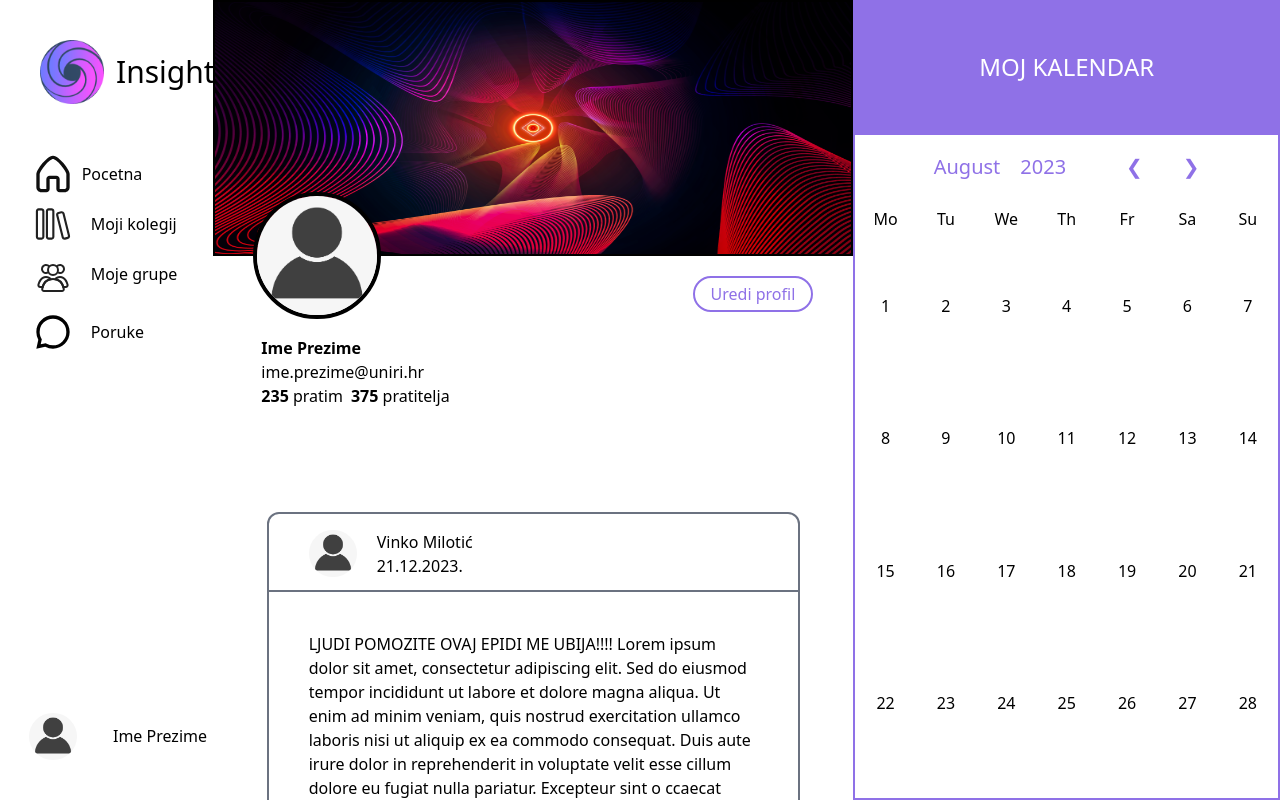
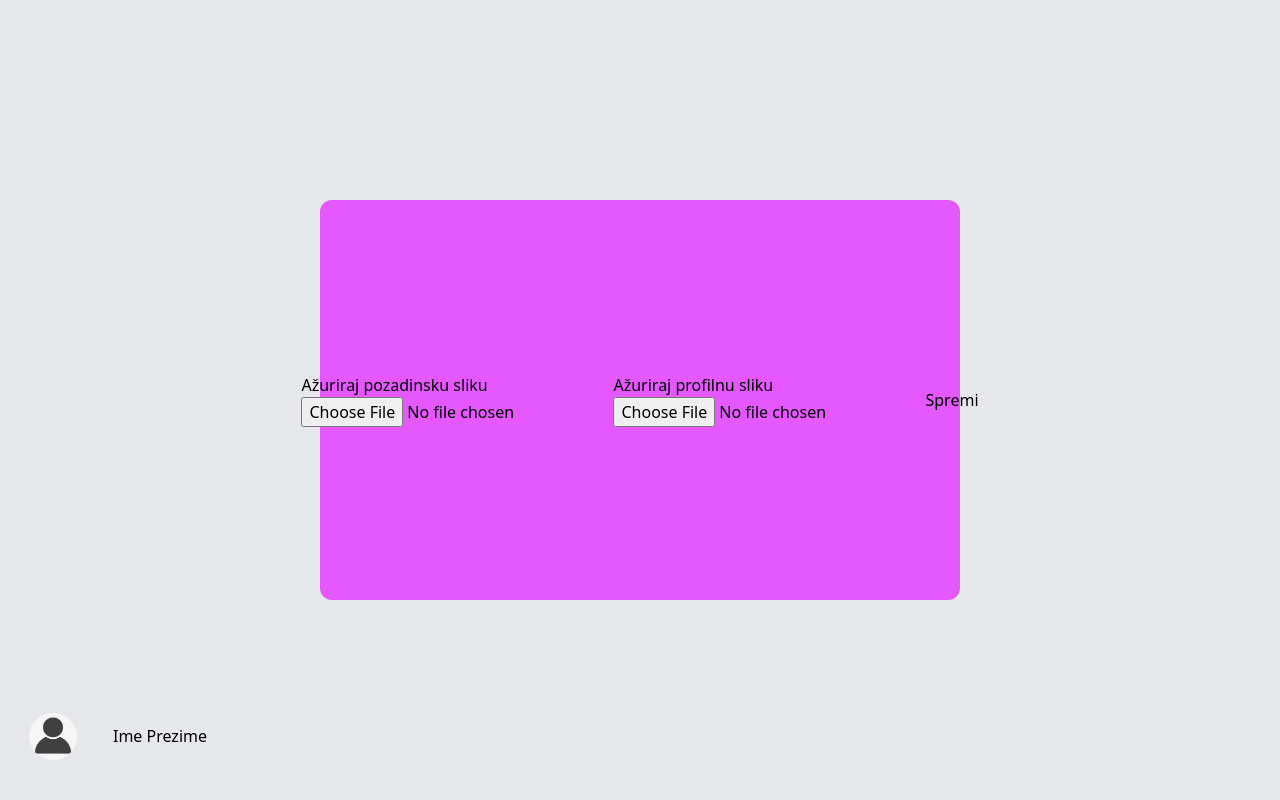
Before and after one commit to Mastered1738/Insight-Sveltekit-client, a SvelteKit app in the folder sveltekit-client/: page /my_profile in a window 1280 px wide. Both pictures are taken after a click on the button "Uredi profil". Shown: the top 800 px of the page. Built offline with nearby package versions, Linux system fonts and the light colour scheme.

Commit message:
feat: add images to profile and render them on profile

```diff
--- a/sveltekit-client/package.json
+++ b/sveltekit-client/package.json
@@ -33,6 +33,7 @@
 	},
 	"type": "module",
 	"dependencies": {
+		"svelte-preprocess": "^5.1.3",
 		"svelte-routing": "^2.11.0",
 		"tailwind-gradients": "^1.0.1",
 		"vercel": "^33.0.1"
--- /dev/null
+++ b/sveltekit-client/src/components/edit_profile_form.svelte
@@ -0,0 +1,73 @@
+<script lang="ts">
+    import { loggedUserStore } from "../stores/loggedUser.store";
+
+    let cover_file: File | null = null;
+    let profile_file: File | null = null;
+
+    function coverFileInput(event: Event) {
+      const files = (event.target as HTMLInputElement).files;
+      cover_file = files ? files[0] : null;
+
+      if (cover_file != null) {
+        console.log('Cover File:');
+        console.log(cover_file);
+      }
+    }
+
+    function profileFileInput(event: Event) {
+      const files = (event.target as HTMLInputElement).files;
+      profile_file = files ? files[0] : null;
+
+      if (profile_file != null) {
+        console.log('Profile File:');
+        console.log(profile_file);
+      }
+    }
+
+    async function updateUserProfile() {
+      const formData: FormData = new FormData();
+      formData.append('user_id', $loggedUserStore.user_id.toString());
+
+      // Optional chaining to check if cover_file is defined before appending
+      cover_file?.size && formData.append('cover_file', cover_file);
+
+      // Optional chaining to check if profile_file is defined before appending
+      profile_file?.size && formData.append('profile_file', profile_file);
+
+      console.log('Cover File (before fetch):');
+      console.log(cover_file);
+
+      console.log('Profile File (before fetch):');
+      console.log(profile_file);
+
+      await fetch('http://localhost:3000/user/updateUserProfile', {
+        method: 'POST',
+        body: formData,
+      })
+        .then((response) => response.json())
+        .then((data) => {
+          console.log('Response:');
+          console.log(data);
+          $loggedUserStore.profile_file = new Uint8Array(data.profile_file);
+          $loggedUserStore.profile_file = new Uint8Array(data.cover_file);
+          console.log('====================================');
+          console.log($loggedUserStore.profile_file);
+          console.log('====================================');
+          console.log($loggedUserStore.cover_file);
+        });
+    }
+  </script>
+
+  <div class="flex items-center justify-center min-h-screen bg-gray-200">
+    <form on:submit|preventDefault={updateUserProfile} class="fixed flex items-center justify-center w-1/2 h-1/2 bg-strongpink rounded-xl" enctype="multipart/form-data" method="post">
+      <div>
+        <label for="">Ažuriraj pozadinsku sliku</label>
+        <input type="file" name="cover_file" on:change={(e) => coverFileInput(e)}>
+      </div>
+      <div>
+        <label for="">Ažuriraj profilnu sliku</label>
+        <input type="file" name="profile_file" on:change={(e) => profileFileInput(e)}>
+      </div>
+      <button type="submit">Spremi</button>
+    </form>
+  </div>
--- a/sveltekit-client/src/interfaces/loggedUser.interface.ts
+++ b/sveltekit-client/src/interfaces/loggedUser.interface.ts
@@ -3,4 +3,6 @@ export default interface LoggedUserInterface {
     email: string;
     username: string;
     user_type: number;
+    profile_file: Uint8Array;
+    cover_file: Uint8Array;
 }
--- a/sveltekit-client/src/routes/+page.svelte
+++ b/sveltekit-client/src/routes/+page.svelte
@@ -8,13 +8,6 @@
 	let user: UserLoginInterface = {
 		username: '',
 		password: ''
-	}
-
-	let foundUser: LoggedUserInterface = {
-		user_id: 0,
-		email: '',
-		username: '',
-		user_type: 0,
 	}
 
 	function LogIn(){
@@ -39,8 +32,15 @@
 				$loggedUserStore.email = data.email;
 				$loggedUserStore.username = data.username;
 				$loggedUserStore.user_type = data.user_type.user_type_id;
+				$loggedUserStore.profile_file = new Uint8Array(data.profile_file.data);
+				$loggedUserStore.cover_file = new Uint8Array(data.cover_file.data);
 				console.log('====================================');
-				console.log($loggedUserStore.user_id);
+				console.log('RESPONSE Profile File Uint8Array:', data.profile_file);
+				console.log('RESPONSE Cover File Uint8Array:', data.cover_file);
+				console.log('====================================');
+				console.log('====================================');
+				console.log('Profile File Uint8Array:', $loggedUserStore.profile_file);
+				console.log('Cover File Uint8Array:', $loggedUserStore.cover_file);
 				console.log('====================================');
 				//window.location.assign('./my_profile');
 				goto('/my_profile');
--- a/sveltekit-client/src/routes/messages/+page.svelte
+++ b/sveltekit-client/src/routes/messages/+page.svelte
@@ -1,28 +1,11 @@
-<script>
+<script lang="ts">
 	import { onMount } from 'svelte';
 	import '../../app.css';
 	import Calendar from '../../components/calendar.svelte';
 	import InsightMenu from '../../components/insightMenu.svelte';
 
-     // @ts-ignore
-     let privateMessages;
-     // @ts-ignore
-     /**
-	 * @type {any[]}
-	 */
-     let myGroups = [];
-
-    onMount( () => {
-        getMyGroups();
-    })
-
-    // @ts-ignore
-    async function getPrivateMessages() {
-        fetch('localhost:3000/messages/')
-    }
-
+    /*
     async function getMyGroups() {
-    // @ts-ignore
     const response = fetch('http://localhost:3000/group/myGroups', {
             method: 'POST',
             headers: {
@@ -38,7 +21,7 @@
             console.log(myGroups);
             console.log('====================================');
         })
-    }
+    }*/
 
 
 </script>
@@ -72,14 +55,14 @@
                             Ime Prezime
                         </div>
                     </div>
-                    {#each myGroups as group}
+                    <!--{#each myGroups as group}
                     <div class="grid grid-cols-2 border-b-2 border-gray-400 border-solid place-items-center hover:bg-gray-400">
                         <img src="/multimedia/anonymous-user.webp" alt="" class="w-10 border-2 border-gray-600 border-solid rounded-full">
                         <div>
                             {group.group_name}
                         </div>
                     </div>
-                    {/each}
+                    {/each}-->
                 </div>
             </div>
             <div class="grid h-full grid-cols-2 col-span-3 overflow-y-auto">
--- a/sveltekit-client/src/routes/my_profile/+page.svelte
+++ b/sveltekit-client/src/routes/my_profile/+page.svelte
@@ -1,22 +1,47 @@
-<script>
+<script lang="ts">
 	import '../../app.css';
 	import Calendar from '../../components/calendar.svelte';
 	import InsightMenu from '../../components/insightMenu.svelte';
 	import Post from '../../components/post.svelte';
+	import EditProfileForm from '../../components/edit_profile_form.svelte';
+	import { loggedUserStore } from '../../stores/loggedUser.store';
+	import { onMount } from 'svelte';
+
+	let showUpdateProfileForm: Boolean = false;
+	let profile_file_URL: string = '';
+	let cover_file_URL: string = '';
+
+	function handleShowForm(){
+		showUpdateProfileForm = !showUpdateProfileForm;
+	}
+
+	const createBlobURL = (image_uint8array: Uint8Array) => {
+    const blob = new Blob([image_uint8array], {type: 'image/jpeg'});
+    return URL.createObjectURL(blob);
+  };
+
+  onMount(()=> {
+	profile_file_URL = createBlobURL($loggedUserStore.profile_file);
+	cover_file_URL = createBlobURL($loggedUserStore.cover_file);
+  })
+
 </script>
 
+{#if showUpdateProfileForm}
+	<EditProfileForm></EditProfileForm>
+{/if}
 <div class="grid h-full grid-cols-6 bg-beige">
 	<div class="h-full grid-cols-1 col-span-1">
 	</div>
 	<InsightMenu>
 	</InsightMenu>
 	<div class="relative grid col-span-3 grid-rows-4 h-4/6 ">
-		<div class="absolute top-0 w-full h-64 border-2 border-black border-solid">
-			<img class="w-full h-full" src="/multimedia/cover-photo.png" alt="" />
+		<div class="absolute top-0 w-full h-64 border-2 border-solid border-b-gray-200">
+			<img class="w-full h-full" src="{cover_file_URL}" alt="" />
 		</div>
 		<img
-			class="absolute z-10 w-32 border-4 border-black border-solid rounded-full top-48 left-10"
-			src="/multimedia/anonymous-user.webp"
+			class="absolute z-10 w-32 h-32 border-4 border-black border-solid rounded-full top-48 left-10"
+			src="{profile_file_URL}"
 			alt=""
 		/>
 		<div class="absolute w-full top-64">
@@ -28,10 +53,11 @@
 					<p class="float-right ml-1"><b>375</b> pratitelja</p>
 				</div>
 			</div>
-			<button class="float-right px-4 py-1 mt-5 mr-10 bg-white border-2 border-solid rounded-full border-strongpurple place-self-end text-strongpurple">
+			<button class="float-right px-4 py-1 mt-5 mr-10 bg-white border-2 border-solid rounded-full border-strongpurple place-self-end text-strongpurple" type="button" on:click={handleShowForm}>
 				Uredi profil
 			</button>
 		</div>
+
 		<div class="absolute w-5/6 top-[32rem] place-self-center">
 			<Post>
 			</Post>
--- a/sveltekit-client/src/stores/loggedUser.store.ts
+++ b/sveltekit-client/src/stores/loggedUser.store.ts
@@ -6,4 +6,6 @@ export const loggedUserStore = writable<LoggedUserInterface>({
     email: '',
     username: '',
     user_type: 0,
+    profile_file: new Uint8Array,
+    cover_file: new Uint8Array,
 });
```
Also changed, not shown: 1 other file (tests, documents, lock files or other folders).
